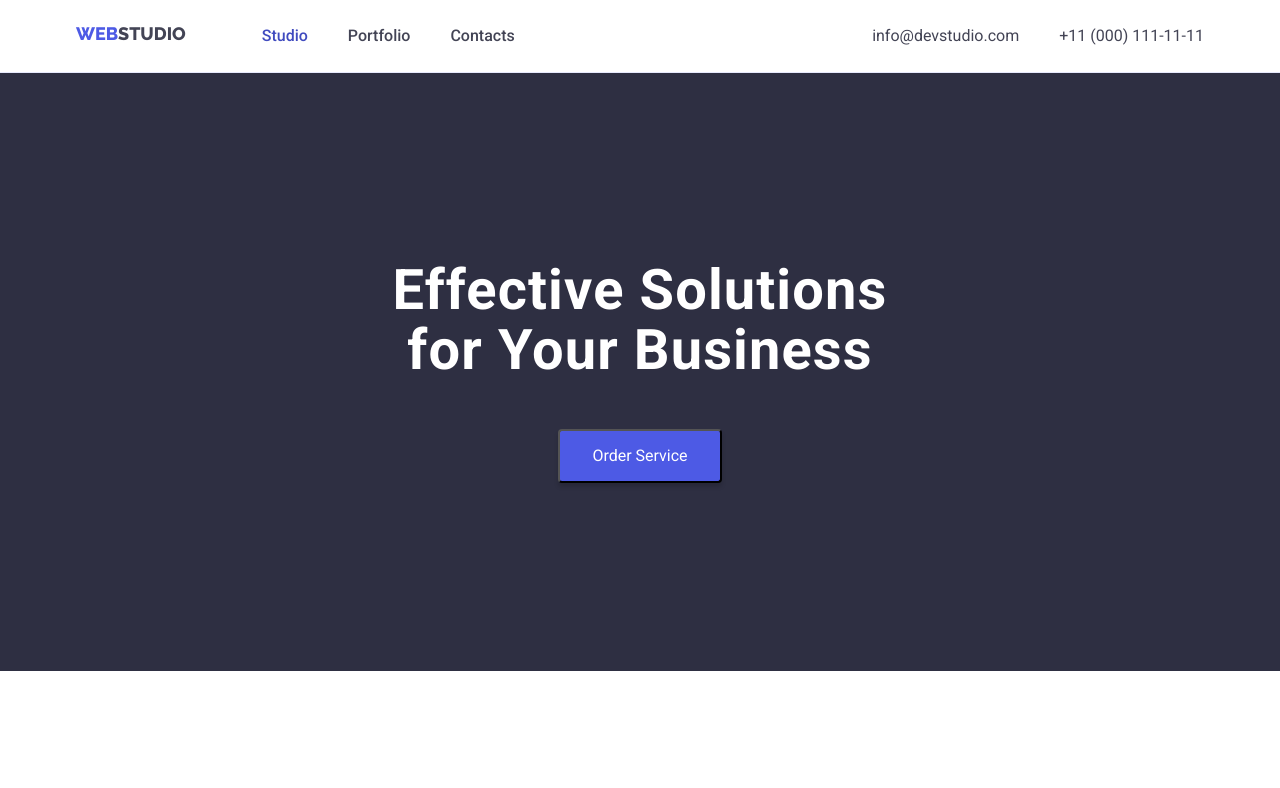
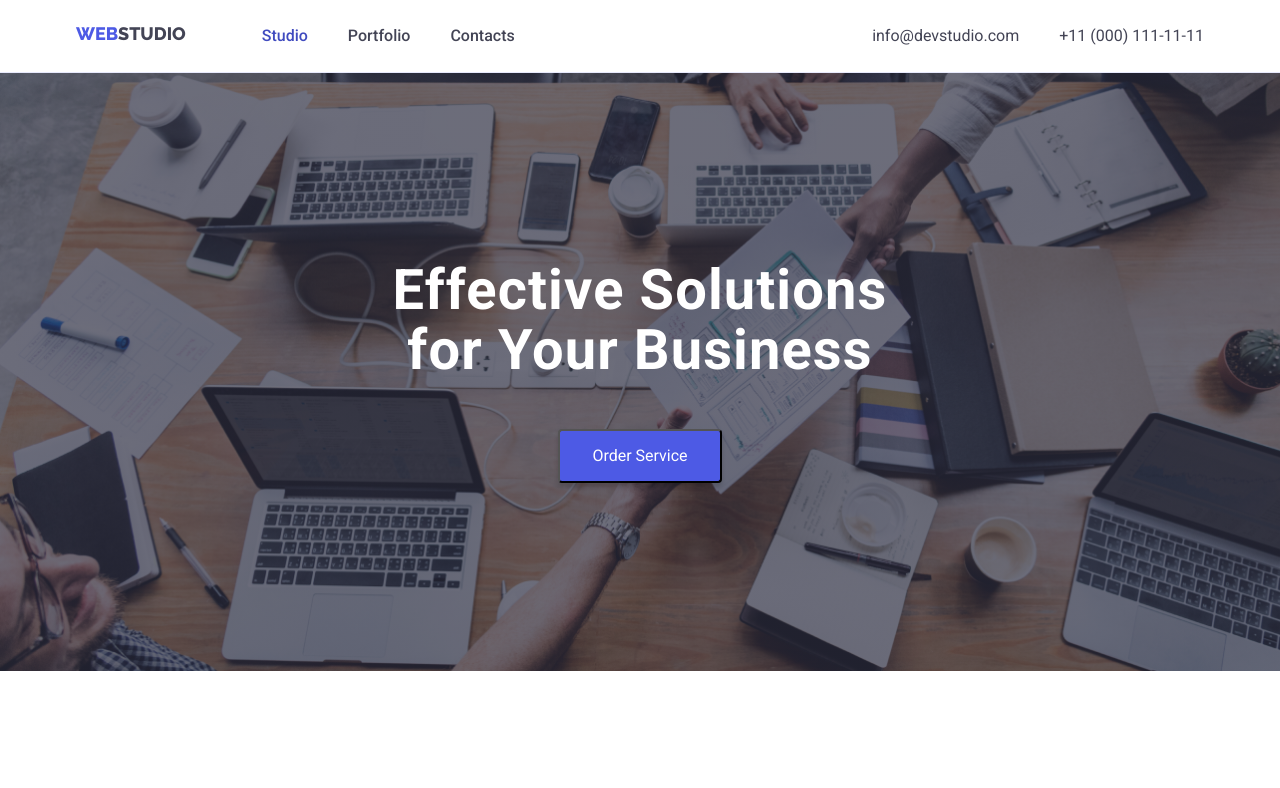
Before and after one commit to Melodica4585/goit-new-markup-hw-04, a plain HTML site: page index.html in a window 1280 px wide. Shown: the top 788 px of the page. Drawn offline with nearby package versions, Linux system fonts and the light colour scheme.

Commit message:
modified background

```diff
--- a/css/styles.css
+++ b/css/styles.css
@@ -173,6 +173,10 @@ img {
     background-color: var(--secondary-text-color);
     text-align: center;
     padding: 188px 0;
+    background-image: linear-gradient(rgba(46, 47, 66, 0.7),
+    rgba(46, 47, 66, 0.7)), url(../images/background.jpg);
+    background-repeat: no-repeat;
+    background-size: cover;
 }
 
 .btn-hero {
```
